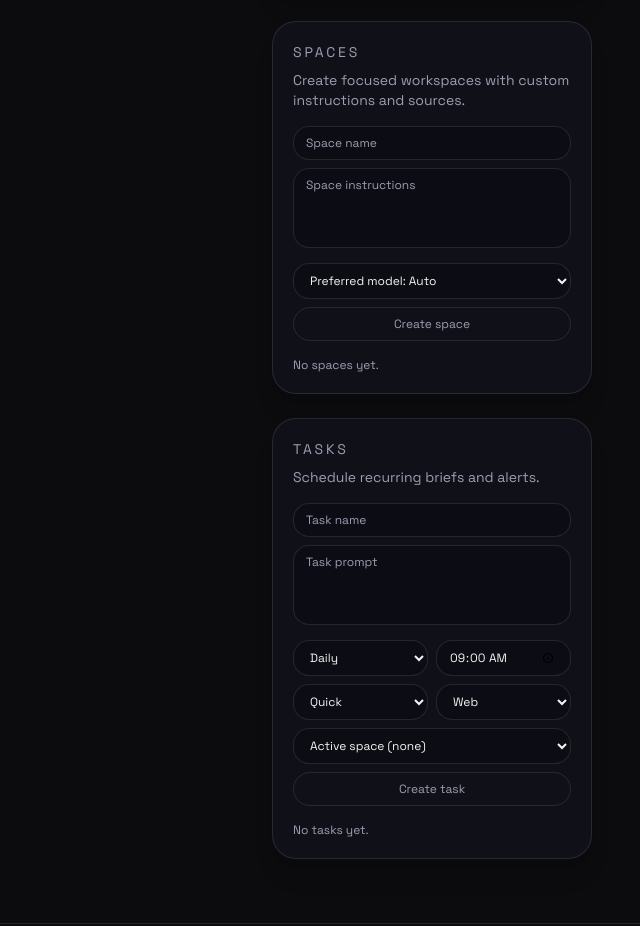
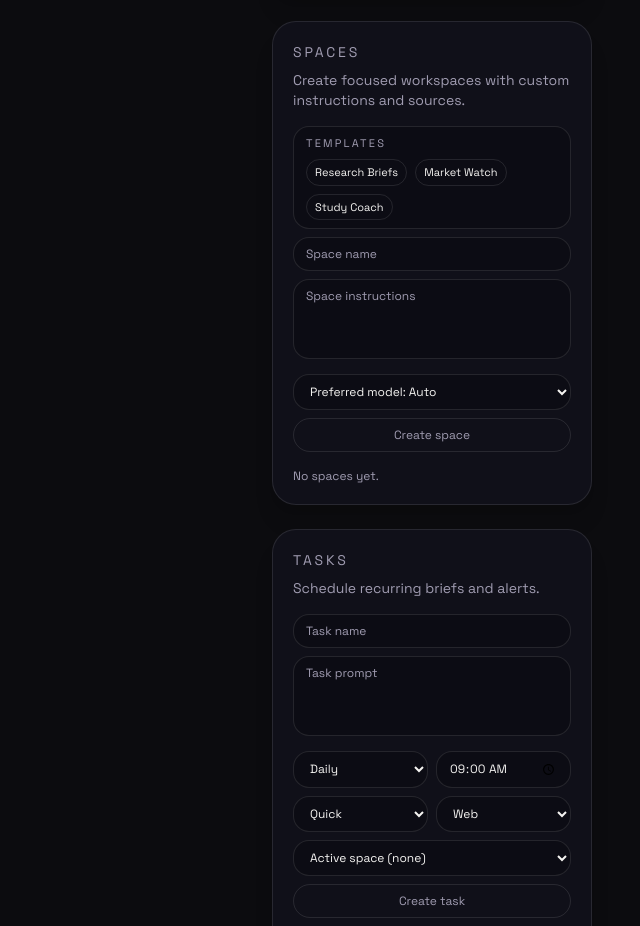
Before and after one commit to sarveshkapre/chat_with_llm, a Next.js app: page / in a window 1280 px wide. Shown: the part 1480-2406 px from the top of the page, without its empty margins (640-1280 px from the left). Built offline with nearby package versions, Linux system fonts and the light colour scheme.

Commit message:
feat(spaces): add templates and research key findings

```diff
--- a/src/components/chat-app.tsx
+++ b/src/components/chat-app.tsx
@@ -73,6 +73,35 @@ const SOURCES: { id: SourceMode; label: string; blurb: string }[] = [
 
 const REWRITE_MODELS = ["gpt-4.1", "gpt-4.1-mini", "gpt-4o-mini"] as const;
 const REQUEST_MODELS = ["auto", ...REWRITE_MODELS] as const;
+type SpaceTemplate = {
+  id: string;
+  name: string;
+  instructions: string;
+  preferredModel: (typeof REQUEST_MODELS)[number];
+};
+const SPACE_TEMPLATES: SpaceTemplate[] = [
+  {
+    id: "research-briefs",
+    name: "Research Briefs",
+    instructions:
+      "Summarize sources into clear sections: key findings, evidence, risks, and next actions.",
+    preferredModel: "gpt-4.1",
+  },
+  {
+    id: "market-watch",
+    name: "Market Watch",
+    instructions:
+      "Track market, product, and competitor updates. Prioritize recent changes and cite every claim.",
+    preferredModel: "gpt-4.1-mini",
+  },
+  {
+    id: "study-coach",
+    name: "Study Coach",
+    instructions:
+      "Teach concepts step-by-step, include checks for understanding, and keep language concise.",
+    preferredModel: "gpt-4o-mini",
+  },
+];
 
 const TASK_CADENCES: { id: TaskCadence; label: string }[] = [
   { id: "once", label: "Once" },
@@ -221,6 +250,7 @@ export default function ChatApp() {
   );
   const [taskRunningId, setTaskRunningId] = useState<string | null>(null);
   const [researchStepIndex, setResearchStepIndex] = useState(0);
+  const [researchFindings, setResearchFindings] = useState<string[]>([]);
   const [libraryFiles, setLibraryFiles] = useState<LibraryFile[]>([]);
   const [selectedFileIds, setSelectedFileIds] = useState<string[]>([]);
   const [fileSearchEnabled, setFileSearchEnabled] = useState(true);
@@ -523,6 +553,20 @@ export default function ChatApp() {
   const spacePreferredModelValue = requestSpace?.preferredModel?.trim() || undefined;
   const effectiveRequestModel =
     requestModel === "auto" ? spacePreferredModelValue : requestModel;
+
+  useEffect(() => {
+    if (!loading || effectiveMode !== "research") {
+      setResearchFindings([]);
+      return;
+    }
+    const findings = liveAnswer
+      .split(/(?<=[.!?])\s+/)
+      .map((line) => line.replace(/\s+/g, " ").trim())
+      .filter((line) => line.length >= 70)
+      .filter((line, index, array) => array.indexOf(line) === index)
+      .slice(0, 3);
+    setResearchFindings(findings);
+  }, [loading, effectiveMode, liveAnswer]);
 
   const filteredThreads = useMemo(() => {
     const normalized = search.trim().toLowerCase();
@@ -1857,6 +1901,20 @@ ${answer.citations
     setSpaceInstructions("");
     setSpacePreferredModel("auto");
     setNotice("Space created.");
+  }
+
+  function createSpaceFromTemplate(template: SpaceTemplate) {
+    const space: Space = {
+      id: nanoid(),
+      name: template.name,
+      instructions: template.instructions,
+      preferredModel:
+        template.preferredModel === "auto" ? null : template.preferredModel,
+      createdAt: new Date().toISOString(),
+    };
+    setSpaces((prev) => [space, ...prev]);
+    setActiveSpaceId(space.id);
+    setNotice(`Space created from template: ${template.name}.`);
   }
 
   function deleteSpace(id: string) {
@@ -2651,7 +2709,7 @@ ${answer.citations
                 ) : null}
               </div>
             </div>
-            {loading && mode === "research" ? (
+            {loading && effectiveMode === "research" ? (
               <div className="mt-4 space-y-2 text-xs text-signal-muted">
                 {RESEARCH_STEPS.map((step, index) => {
                   const state =
@@ -2675,6 +2733,24 @@ ${answer.citations
                     </div>
                   );
                 })}
+                <div className="rounded-2xl border border-white/10 bg-black/20 px-3 py-2">
+                  <p className="text-[11px] uppercase tracking-[0.2em] text-signal-muted">
+                    Key findings
+                  </p>
+                  {researchFindings.length ? (
+                    <ul className="mt-2 space-y-1 text-[11px] text-signal-text">
+                      {researchFindings.map((finding, index) => (
+                        <li key={`${index}-${finding.slice(0, 20)}`}>
+                          {index + 1}. {finding}
+                        </li>
+                      ))}
+                    </ul>
+                  ) : (
+                    <p className="mt-2 text-[11px] text-signal-muted">
+                      Extracting early findings from in-progress answer...
+                    </p>
+                  )}
+                </div>
               </div>
             ) : null}
             <div className="mt-4 space-y-4 text-sm leading-7 text-signal-text/90">
@@ -3889,6 +3965,22 @@ ${answer.citations
               Create focused workspaces with custom instructions and sources.
             </p>
             <div className="mt-4 space-y-2">
+              <div className="rounded-2xl border border-white/10 bg-black/20 px-3 py-2">
+                <p className="text-[11px] uppercase tracking-[0.2em] text-signal-muted">
+                  Templates
+                </p>
+                <div className="mt-2 flex flex-wrap gap-2">
+                  {SPACE_TEMPLATES.map((template) => (
+                    <button
+                      key={template.id}
+                      onClick={() => createSpaceFromTemplate(template)}
+                      className="rounded-full border border-white/10 px-2 py-1 text-[11px]"
+                    >
+                      {template.name}
+                    </button>
+                  ))}
+                </div>
+              </div>
               <input
                 value={spaceName}
                 onChange={(event) => setSpaceName(event.target.value)}
--- a/src/components/spaces-view.tsx
+++ b/src/components/spaces-view.tsx
@@ -18,6 +18,44 @@ const ACTIVE_SPACE_KEY = "signal-space-active";
 const ARCHIVED_SPACES_KEY = "signal-spaces-archived-v1";
 const SPACE_TAGS_KEY = "signal-space-tags-v1";
 const REQUEST_MODELS = ["auto", "gpt-4.1", "gpt-4.1-mini", "gpt-4o-mini"] as const;
+type SpaceTemplate = {
+  id: string;
+  name: string;
+  instructions: string;
+  preferredModel: (typeof REQUEST_MODELS)[number];
+};
+const SPACE_TEMPLATES: SpaceTemplate[] = [
+  {
+    id: "research-briefs",
+    name: "Research Briefs",
+    instructions:
+      "Summarize with sections for key findings, evidence, risks, and concrete next actions.",
+    preferredModel: "gpt-4.1",
+  },
+  {
+    id: "market-watch",
+    name: "Market Watch",
+    instructions:
+      "Track market, product, and competitor changes. Prioritize recent updates and cite sources.",
+    preferredModel: "gpt-4.1-mini",
+  },
+  {
+    id: "study-coach",
+    name: "Study Coach",
+    instructions:
+      "Teach step-by-step with concise explanations and quick checks for understanding.",
+    preferredModel: "gpt-4o-mini",
+  },
+];
+
+function normalizeRequestModel(
+  value?: string | null
+): (typeof REQUEST_MODELS)[number] {
+  if (!value) return "auto";
+  return REQUEST_MODELS.includes(value as (typeof REQUEST_MODELS)[number])
+    ? (value as (typeof REQUEST_MODELS)[number])
+    : "auto";
+}
 
 export default function SpacesView() {
   const [spaces, setSpaces] = useState<Space[]>(() => {
@@ -25,7 +63,14 @@ export default function SpacesView() {
     const stored = localStorage.getItem(SPACES_KEY);
     if (!stored) return [];
     try {
-      return JSON.parse(stored) as Space[];
+      const parsed = JSON.parse(stored) as Space[];
+      return parsed.map((space) => ({
+        ...space,
+        preferredModel:
+          normalizeRequestModel(space.preferredModel) === "auto"
+            ? null
+            : normalizeRequestModel(space.preferredModel),
+      }));
     } catch {
       return [];
     }
@@ -187,6 +232,20 @@ export default function SpacesView() {
     setInstructions("");
     setPreferredModel("auto");
     setNotice("Space created.");
+  }
+
+  function createSpaceFromTemplate(template: SpaceTemplate) {
+    const space: Space = {
+      id: nanoid(),
+      name: template.name,
+      instructions: template.instructions,
+      preferredModel:
+        template.preferredModel === "auto" ? null : template.preferredModel,
+      createdAt: new Date().toISOString(),
+    };
+    setSpaces((prev) => [space, ...prev]);
+    setActiveSpaceId(space.id);
+    setNotice(`Space created from template: ${template.name}.`);
   }
 
   function deleteSpace(id: string) {
@@ -368,6 +427,22 @@ export default function SpacesView() {
               placeholder="Space instructions"
               className="mt-3 h-20 w-full resize-none rounded-2xl border border-white/10 bg-black/20 px-3 py-2 text-xs text-signal-text outline-none placeholder:text-signal-muted"
             />
+            <div className="mt-3 rounded-2xl border border-white/10 bg-black/20 px-3 py-2">
+              <p className="text-[11px] uppercase tracking-[0.2em] text-signal-muted">
+                Templates
+              </p>
+              <div className="mt-2 flex flex-wrap gap-2">
+                {SPACE_TEMPLATES.map((template) => (
+                  <button
+                    key={template.id}
+                    onClick={() => createSpaceFromTemplate(template)}
+                    className="rounded-full border border-white/10 px-3 py-1 text-[11px] text-signal-text"
+                  >
+                    {template.name}
+                  </button>
+                ))}
+              </div>
+            </div>
             <select
               value={preferredModel}
               onChange={(event) =>
```
Also changed, not shown: 1 other file (tests, documents, lock files or other folders).
